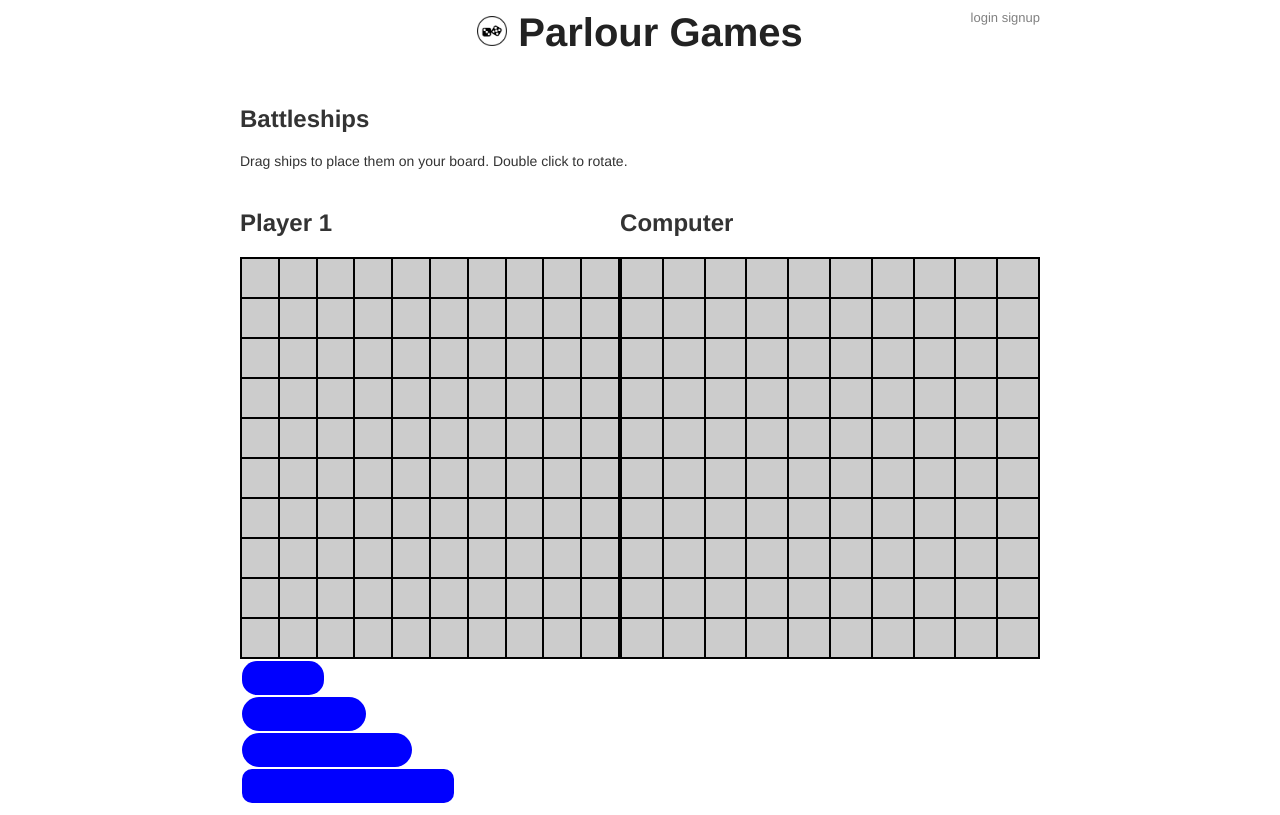
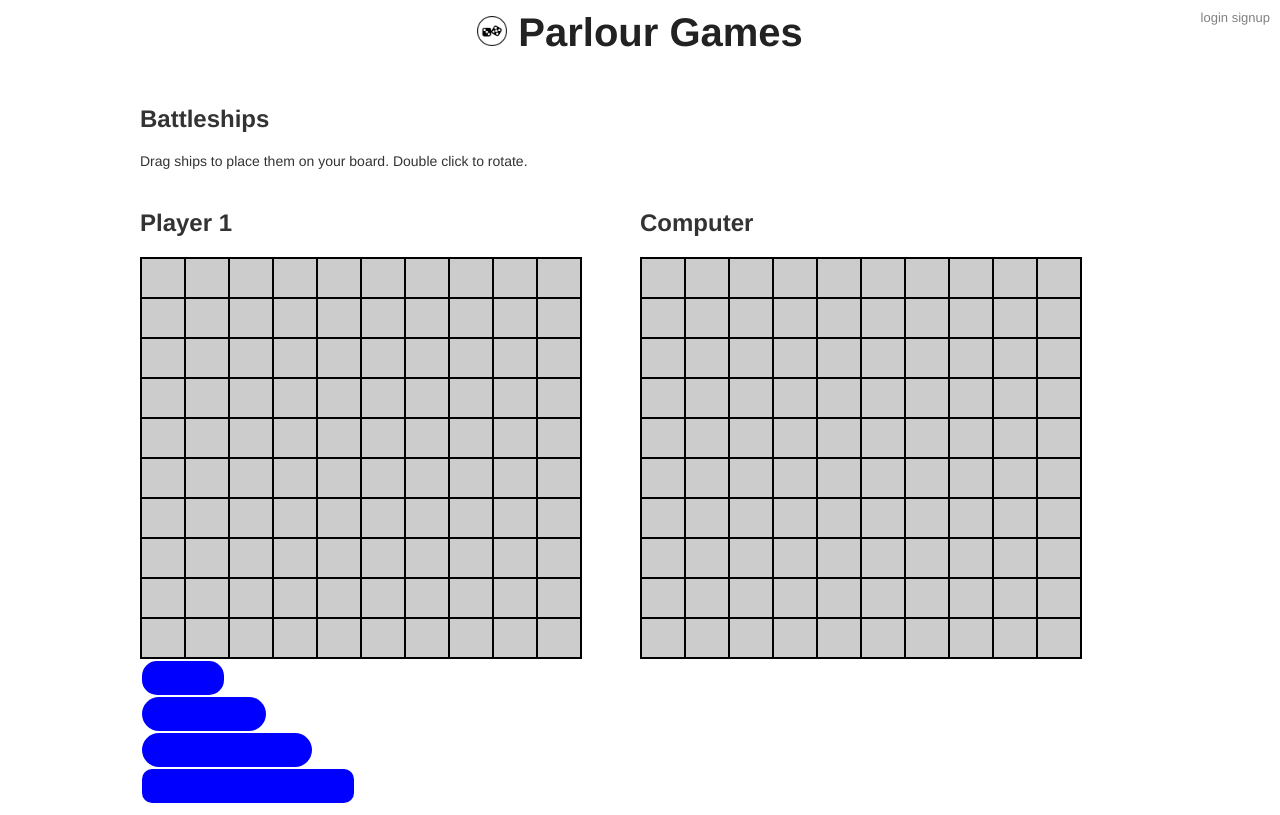
Before and after one commit to AbelThar/cps1010t, a Python web app: template templates/battleships-game.html in a window 1280 px wide. Run offline with Jinja, Linux system fonts and the light colour scheme; the template is opened without the code that fills it, so the values that code supplies are empty.

Commit message:
Fixed CSS to arrange battleships ship placement

```diff
--- a/static/main.css
+++ b/static/main.css
@@ -1,9 +1,7 @@
 body {
-	position: relative;
 	font-family: Helvetica, Arial, sans-serif;
 	font-size: 14px;
-
-	width: 800px;
+	width: 1000px;
 	margin: 0 auto;
 	padding: 10px;
 	color: #333;
```
Also changed, not shown: 1 other file.
